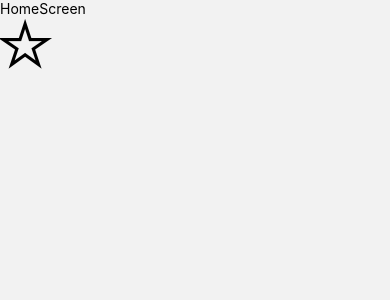
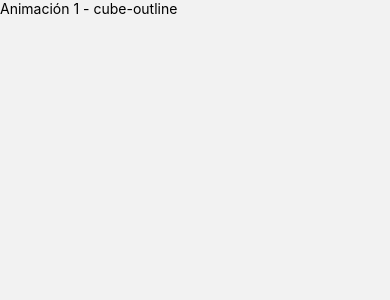
Before and after one commit to Majomon/06-ReactNativeComponents, a React Native app: screen /HomeScreen in a window 390 px wide. Shown: the top 300 px of the page. Built offline with nearby package versions, Linux system fonts and the light colour scheme.

Commit message:
MenuItems del screen

```diff
--- a/src/screens/HomeScreen.tsx
+++ b/src/screens/HomeScreen.tsx
@@ -1,12 +1,36 @@
-import {View, Text} from 'react-native';
+import {View, Text, FlatList} from 'react-native';
 import React from 'react';
 import Icon from 'react-native-vector-icons/Ionicons';
 
+interface MenuItem {
+  name: string;
+  icon: string;
+  components: string;
+}
+const menuItems = [
+  {name: 'Animación 1', icon: 'cube-outline', components: 'Animation101Screen'},
+];
+
 const HomeScreen = () => {
+  const renderMenuItem = (menuItem: MenuItem) => {
+    return (
+      <View>
+        <Text style={{color: 'black'}}>
+          {menuItem.name} - {menuItem.icon}
+        </Text>
+      </View>
+    );
+  };
+
   return (
-    <View>
-      <Text style={{color: 'black'}}>HomeScreen</Text>
-      <Icon name="star-outline" size={50} color={'black'} />
+    <View style={{flex: 1}}>
+      <FlatList
+        data={menuItems}
+        // Renderizar cada uno de los elementos - Como un map
+        renderItem={({item}) => renderMenuItem(item)}
+        // Llave unica en cada uno de los elementos
+        keyExtractor={item => item.name}
+      />
     </View>
   );
 };
```
